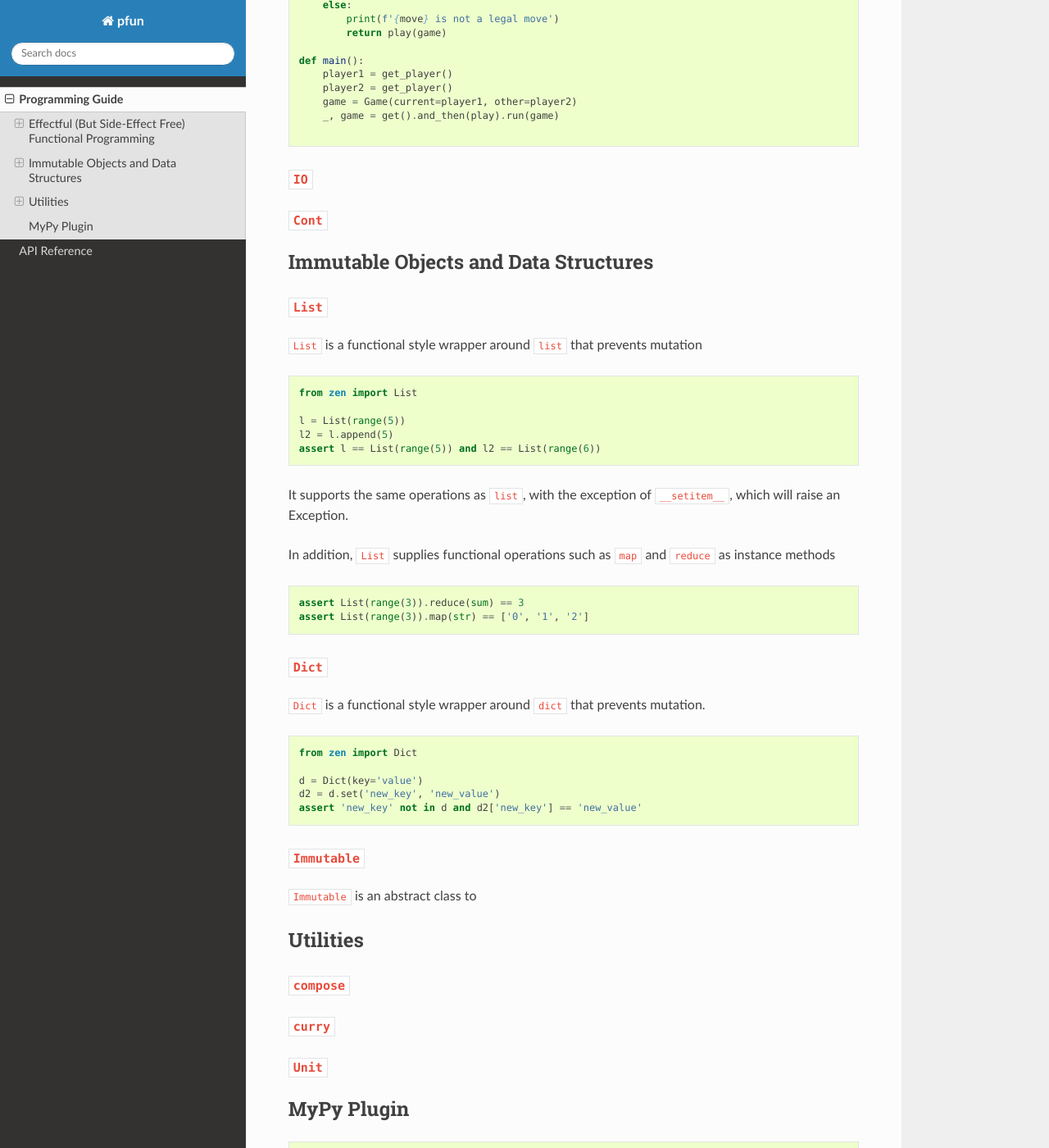
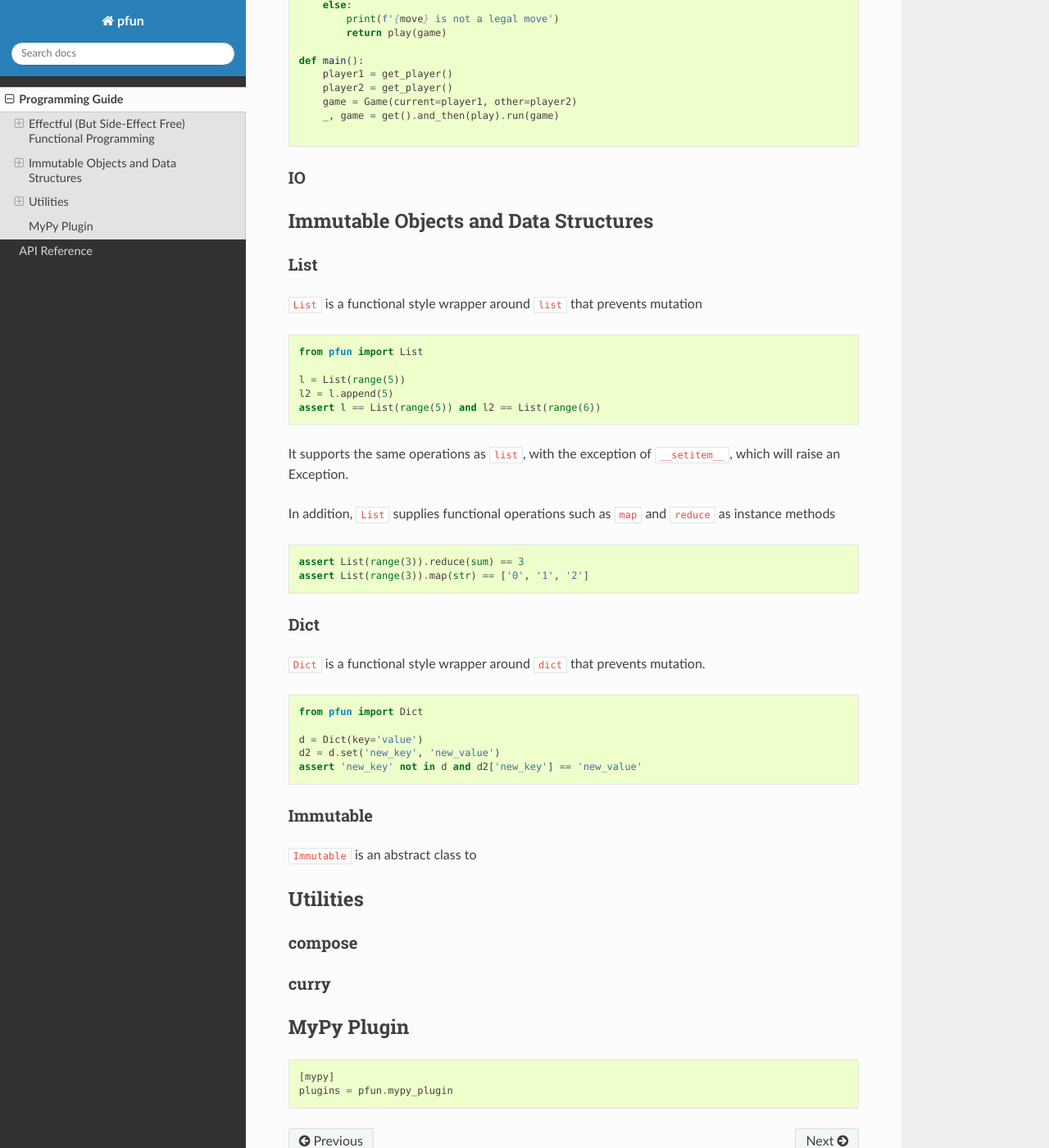
Before and after one commit to suned/pfun, a Sphinx documentation site: the page built from docs/source/programming_guide.md, in a window 1280 px wide and 1400 px high, scrolled down 5409 px. Shown: the whole window at 82% size. Built offline with Sphinx 7.4.7 and the Read the Docs theme 2.0.0, drawn with Linux system fonts in a browser that asks for light colours.

Commit message:
update docs layout

````diff
--- a/docs/source/programming_guide.md
+++ b/docs/source/programming_guide.md
@@ -3,7 +3,7 @@ This section gives you an overview over functional programming and
 static type checking with `pfun`. This is a good place to start, especially if you're new to programming in monadic style.
 For a detailed documentation of all classes and functions, see [API Reference](api_reference.html).
 ## Effectful (But Side-Effect Free) Functional Programming
-### `Maybe`
+### Maybe
 Say you have a function that can fail:
 
 ```python
@@ -52,7 +52,7 @@ The only requirement for the function argument to `and_then` is that it returns
 monadic type that you started with (a `Maybe` in this case).
 A function that returns a monadic value is called a _monadic function_.
 
-### `Result`
+### Result
 `Maybe` allowed us to put the failure effect in the type signature, but
 it doesn't tell the caller _what_ went wrong. `Result` will do that:
 
@@ -66,7 +66,7 @@ def i_can_fail(s: str) -> Result[str, ValueError]:
     return Ok('Ok!')
 ```
 
-### `Reader`
+### Reader
 Imagine that you're trying to write a Python program in functional style.
 In many places in your code, you need to instantiate dependencies
 (like a database connection). You could of course instantiate that
@@ -173,7 +173,7 @@ is eventually passed to `f` is unchanged. In other words, your program is guaran
 side-effect free.
 
 
-### `Writer`
+### Writer
 Imagine that you are logging by appending to a `tuple` (Why a `tuple`? Well because they're
 immutable of course!). Trying to avoid global mutable state,
 you decide to pass the list around as a common argument to all the functions
@@ -221,7 +221,7 @@ def main():
 
 ```
 
-### `State`
+### State
 ```python
 from typing import Tuple
 from eff import Immutable, List, Unit
@@ -273,14 +273,13 @@ def main():
 
 
 ```
-### `IO`
-### `Cont`
+### IO
 
 ## Immutable Objects and Data Structures
-### `List`
+### List
 `List` is a functional style wrapper around `list` that prevents mutation
 ```python
-from zen import List
+from pfun import List
 
 l = List(range(5))
 l2 = l.append(5)
@@ -296,23 +295,22 @@ instance methods
 assert List(range(3)).reduce(sum) == 3
 assert List(range(3)).map(str) == ['0', '1', '2']
 ```
-### `Dict`
+### Dict
 `Dict` is a functional style wrapper around `dict` that prevents mutation.
 
 ```python
-from zen import Dict
+from pfun import Dict
 
 d = Dict(key='value')
 d2 = d.set('new_key', 'new_value')
 assert 'new_key' not in d and d2['new_key'] == 'new_value'
 ```
-### `Immutable`
+### Immutable
 
 `Immutable` is an abstract class to
 ## Utilities
-### `compose`
-### `curry`
-### `Unit`
+### compose
+### curry
 
 
 ## MyPy Plugin
````
Also changed, not shown: 1 other file.
